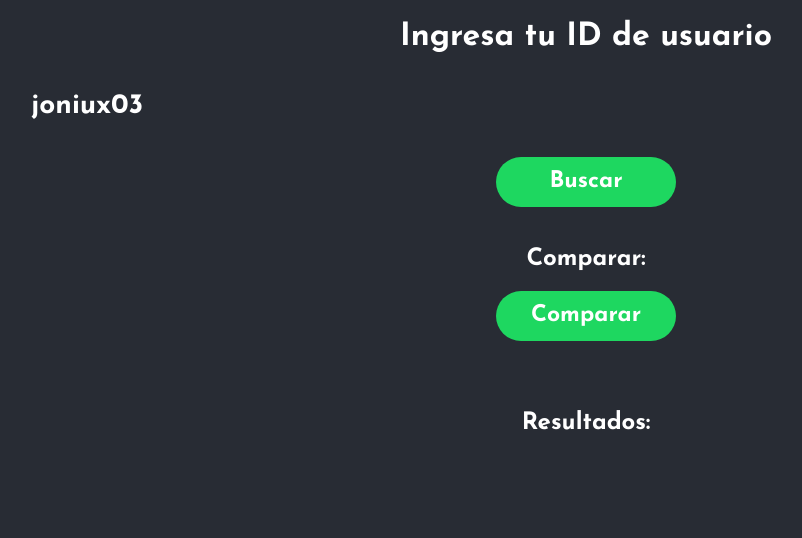
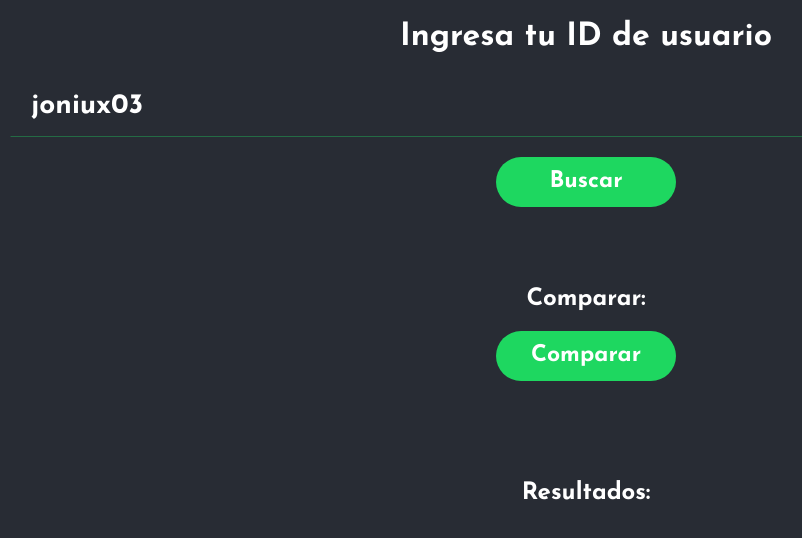
Before and after one commit to jonathangg03/playlist-compare, a React (Create React App) app: page / in a window 1280 px wide. Shown: the top 538 px of the page, without its empty margins (54-856 px from the left). Built offline with nearby package versions, Linux system fonts and the light colour scheme; a web font is replaced by a local one.

Commit message:
Abtract: username form

```diff
--- a/src/App.css
+++ b/src/App.css
@@ -1,30 +1,5 @@
 .App {
   text-align: center;
-}
-
-form {
-  display: flex;
-  flex-direction: column;
-  width: 90%;
-  margin: 0 auto 10px;
-}
-
-.input-userCode {
-  height: 40px;
-  font-size: 28px;
-  font-weight: 700;
-  padding: 10px 20px;
-  background-color: transparent;
-  color: white;
-  border: 1px solid transparent;
-  outline: none;
-  margin-bottom: 20px;
-  font-family: 'Josefin Sans', sans-serif;
-  transition: 0.3s;
-}
-
-.input-userCode:focus-visible {
-  border-bottom: 1px solid #1ed760;
 }
 
 .button {
--- a/src/App.js
+++ b/src/App.js
@@ -1,8 +1,9 @@
 import { useState, useEffect } from 'react'
 import './App.css'
+import UsernameForm from './components/UsernameForm'
 
 const authorizationHeader =
-  'BQAI-GQVO36TluDfISFn5hNjeov6dyE7yeJ7ChKcd8lLnAZFuUqBTukD62dOX-YAxPjougO9nJsXAWrM4x4i5LRp6Kj0fFbd_UbamU2Z3mHg_KA2UbRR'
+  'BQCjvyY3MVQJaDJP6NDNaQJuvCqgRCVkzmeFNTapeqKgd_9_LYmd9sexo4D1PNr65Avu3AIjDEVkwGt_utT2lFof1BGg0ozH3qXhm8RRYv73wNazYe8A'
 
 function App() {
   const [playlists, setPlaylists] = useState([])
@@ -12,25 +13,6 @@ function App() {
   const [tracksB, setTracksB] = useState([])
   const [comparisonA, setComparisonA] = useState([])
   const [comparisonB, setComparisonB] = useState([])
-
-  const handleSearchPlaylists = async (event) => {
-    event.preventDefault()
-    const result = await fetch(
-      `https://api.spotify.com/v1/users/${search}/playlists`,
-      {
-        headers: {
-          Authorization: `Bearer ${authorizationHeader}`
-        }
-      }
-    )
-
-    const playlistsResults = await result.json()
-    setPlaylists(playlistsResults.items)
-  }
-
-  const handleChangeSearch = (event) => {
-    setSearch(event.target.value)
-  }
 
   const handleCompare = async () => {
     const tracksAIds = tracksA.map((track) => track.track.id)
@@ -44,31 +26,17 @@ function App() {
 
     setComparisonA(filterA)
     setComparisonB(filterB)
-    // console.log('A', filterA)
-    // console.log('B', filterB)
-    // const tracksInADifferentThanB = tracksAIds.filter(
-    //   //Tracks that are in A that are not in B
-    //   (track) => !tracksBIds.includes(track)
-    // )
-    // const tracksInBDifferentThanA = tracksBIds.filter(
-    //   //Tracks that are in B that are not in A
-    //   (track) => !tracksAIds.includes(track)
-    // )
   }
 
   return (
     <div className='App'>
       <h1>Ingresa tu ID de usuario</h1>
-      <form onSubmit={handleSearchPlaylists}>
-        <input
-          type='text'
-          name='search'
-          onChange={handleChangeSearch}
-          value={search}
-          className='input-userCode'
-        />
-        <button className='button'>Buscar</button>
-      </form>
+      <UsernameForm
+        authorizationHeader={authorizationHeader}
+        search={search}
+        setSearch={setSearch}
+        setPlaylists={setPlaylists}
+      />
       {playlists && (
         <div className='playlists-results__container'>
           {playlists.map((playlist) => {
--- /dev/null
+++ b/src/components/UsernameForm/index.css
@@ -0,0 +1,48 @@
+form {
+  display: flex;
+  flex-direction: column;
+  width: 90%;
+  height: 172px;
+  margin: 0 auto 10px;
+}
+
+.input-userCode {
+  height: 40px;
+  font-size: 28px;
+  font-weight: 700;
+  padding: 10px 20px;
+  background-color: transparent;
+  color: white;
+  border: 1px solid transparent;
+  outline: none;
+  margin-bottom: 20px;
+  font-family: 'Josefin Sans', sans-serif;
+  transition: 0.3s;
+  border-bottom: 1px solid #1ed75f5e;
+}
+
+.input-userCode:focus-visible {
+  border-bottom: 1px solid #1ed760;
+}
+
+.button {
+  background-color: #1ed760;
+  color: white;
+  font-size: 23px;
+  font-weight: 700;
+  width: 180px;
+  height: 50px;
+  border: none;
+  border-radius: 50px;
+  font-family: 'Josefin Sans', sans-serif;
+  margin: 0 auto 30px;
+  transition: 0.2s;
+}
+
+.button:hover {
+  box-shadow: 8px 7px 23px -2px rgba(30, 215, 96, 0.75);
+  -webkit-box-shadow: 8px 7px 23px -2px rgba(30, 215, 96, 0.75);
+  -moz-box-shadow: 8px 7px 23px -2px rgba(30, 215, 96, 0.75);
+  width: 190px;
+  height: 60px;
+}
--- /dev/null
+++ b/src/components/UsernameForm/index.js
@@ -0,0 +1,42 @@
+import './index.css'
+
+const UsernameForm = ({
+  authorizationHeader,
+  search,
+  setSearch,
+  setPlaylists
+}) => {
+  const handleSearchPlaylists = async (event) => {
+    event.preventDefault()
+    const result = await fetch(
+      `https://api.spotify.com/v1/users/${search}/playlists`,
+      {
+        headers: {
+          Authorization: `Bearer ${authorizationHeader}`
+        }
+      }
+    )
+
+    const playlistsResults = await result.json()
+    setPlaylists(playlistsResults.items)
+  }
+
+  const handleChangeSearch = (event) => {
+    setSearch(event.target.value)
+  }
+
+  return (
+    <form onSubmit={handleSearchPlaylists}>
+      <input
+        type='text'
+        name='search'
+        onChange={handleChangeSearch}
+        value={search}
+        className='input-userCode'
+      />
+      <button className='button'>Buscar</button>
+    </form>
+  )
+}
+
+export default UsernameForm
```
